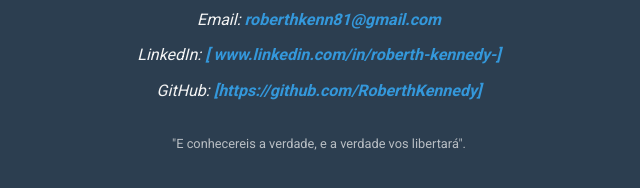
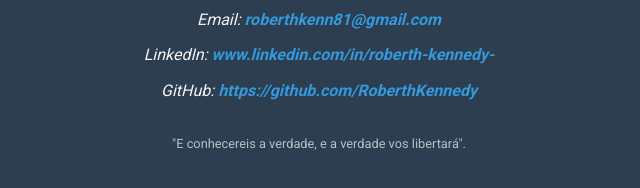
Before and after one commit to RoberthKennedy/Portifolio-Roberth, a plain HTML site: page index.html in a window 1280 px wide. Shown: the part 2878-3066 px from the top of the page, 321-961 px from the left. Drawn offline with Linux system fonts and the light colour scheme.

Commit message:
contatos atualizados

```diff
--- a/index.html
+++ b/index.html
@@ -114,11 +114,12 @@
             <p>Estou aberto a novas oportunidades e parcerias. Entre em contato!</p>
 
             <address>
-                <p>Email: <a href="mailto:seu.email@exemplo.com">roberthkenn81@gmail.com</a></p>
-                <p>LinkedIn: <a href="[Seu LinkedIn URL]" target="_blank">[ www.linkedin.com/in/roberth-kennedy-]</a></p>
-                <p>GitHub: <a href="[Seu GitHub URL]" target="_blank">[https://github.com/RoberthKennedy]</a></p>
-            </address>
+    <p>Email: <a href="mailto:roberthkenn81@gmail.com">roberthkenn81@gmail.com</a></p>
 
+    <p>LinkedIn: <a href="https://www.linkedin.com/in/roberth-kennedy-" target="_blank">www.linkedin.com/in/roberth-kennedy-</a></p>
+
+    <p>GitHub: <a href="https://github.com/RoberthKennedy" target="_blank">https://github.com/RoberthKennedy</a></p>
+</address>
             <p class="copy">"E conhecereis a verdade, e a verdade vos libertará".</p>
         </div>
     </footer>
```
